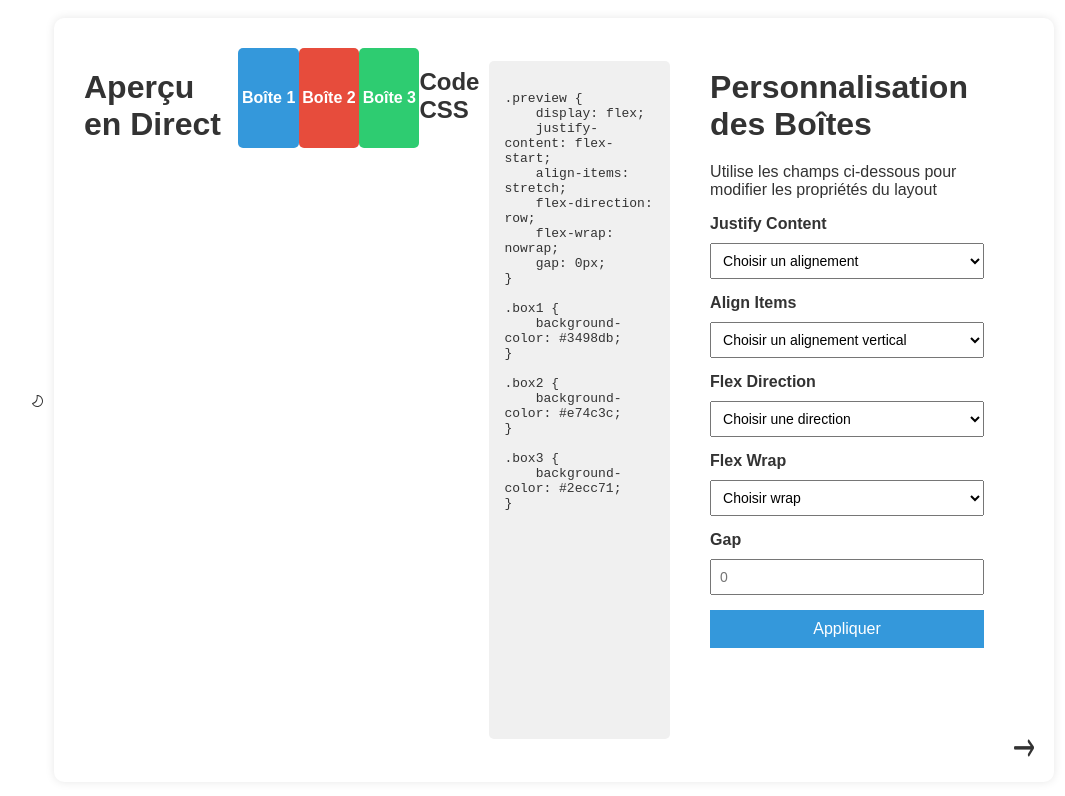
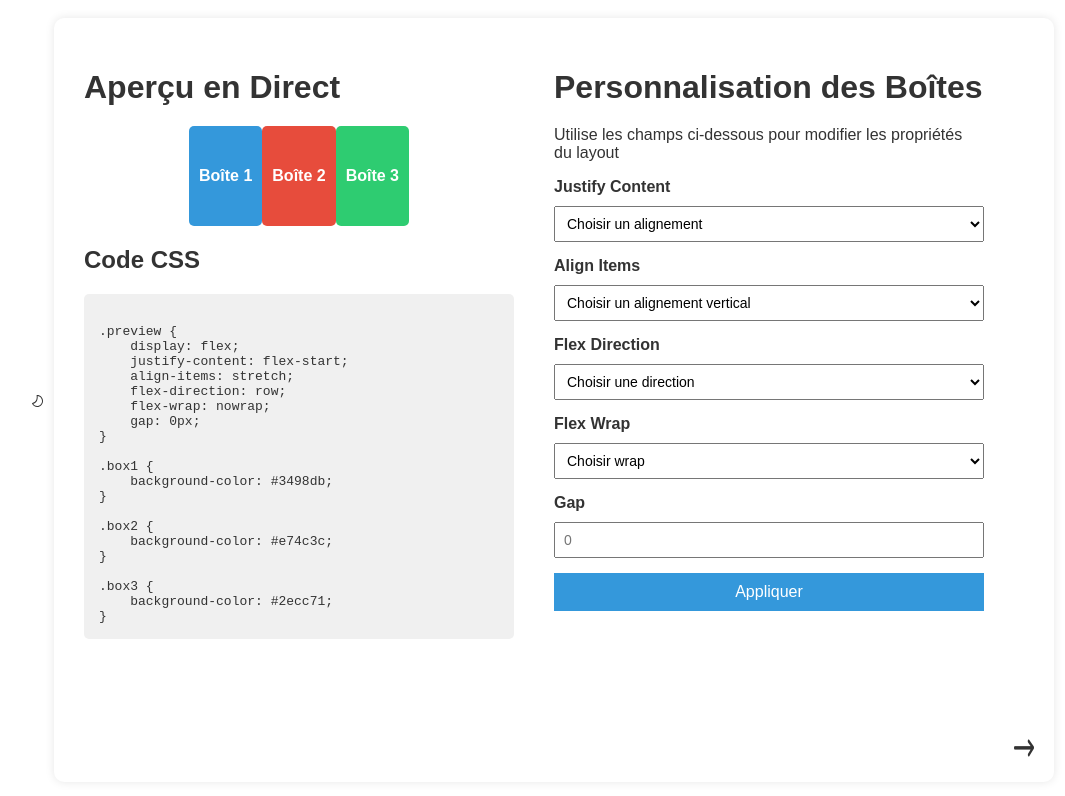
Before and after one commit to romaindenis1/CssEditor, a plain HTML site: page TestWeb/flexbox.html in a window 1280 px wide. Both pictures are taken after a click on the button "Appliquer". Shown: the whole page, without its empty margins (102-1167 px from the left). Drawn offline with Linux system fonts and the light colour scheme.

Commit message:
Code modification

```diff
--- a/TestWeb/flexbox.html
+++ b/TestWeb/flexbox.html
@@ -13,9 +13,11 @@
     <div class="container">
         <div class="preview">
             <h1>Aperçu en Direct</h1>
-            <div class="box box1">Boîte 1</div>
-            <div class="box box2">Boîte 2</div>
-            <div class="box box3">Boîte 3</div>
+            <div class="box-container">
+                <div class="box box1">Boîte 1</div>
+                <div class="box box2">Boîte 2</div>
+                <div class="box box3">Boîte 3</div>
+            </div>
             <h2>Code CSS</h2>
             <pre id="css-code">/* CSS généré automatiquement */</pre>
         </div>
@@ -77,7 +79,6 @@
             <button id="apply-styles">Appliquer</button>
         </div>
 
-
         <a href="index.html">
             <img class="fleche" src="arrow.webp" alt="fleche">
         </a>
--- a/TestWeb/js/flex.js
+++ b/TestWeb/js/flex.js
@@ -5,9 +5,8 @@ document.addEventListener("DOMContentLoaded", function() {
     const flexDirectionSelect = document.getElementById("flex-direction");
     const flexWrapSelect = document.getElementById("flex-wrap");
     const gapInput = document.getElementById("gap");
-    const previewContainer = document.querySelector(".preview");
+    const boxContainer = document.querySelector(".box-container");
     const cssCodeElement = document.getElementById("css-code");
-
 
     function applyLayoutStyles() {
         const justifyValue = justifySelect.value;
@@ -16,14 +15,12 @@ document.addEventListener("DOMContentLoaded", function() {
         const flexWrapValue = flexWrapSelect.value;
         const gapValue = gapInput.value;
 
-
-        previewContainer.style.display = "flex";
-        previewContainer.style.justifyContent = justifyValue || "flex-start";
-        previewContainer.style.alignItems = alignValue || "stretch";
-        previewContainer.style.flexDirection = flexDirectionValue || "row";
-        previewContainer.style.flexWrap = flexWrapValue || "nowrap";
-        previewContainer.style.gap = gapValue ? `${gapValue}px` : "0px";
-
+        boxContainer.style.display = "flex";
+        boxContainer.style.justifyContent = justifyValue || "flex-start";
+        boxContainer.style.alignItems = alignValue || "stretch";
+        boxContainer.style.flexDirection = flexDirectionValue || "row";
+        boxContainer.style.flexWrap = flexWrapValue || "nowrap";
+        boxContainer.style.gap = gapValue ? `${gapValue}px` : "0px";
 
         const cssCode = `
 .preview {
@@ -52,4 +49,15 @@ document.addEventListener("DOMContentLoaded", function() {
     applyButton.addEventListener("click", function() {
         applyLayoutStyles();
     });
+
+    document.getElementById('theme-toggle').addEventListener('click', function() {
+        document.body.classList.toggle('dark-mode');
+
+        const themeToggle = document.getElementById('theme-toggle');
+        if (document.body.classList.contains('dark-mode')) {
+            themeToggle.src = 'theme-light.svg';
+        } else {
+            themeToggle.src = 'theme-dark.svg';
+        }
+    });
 });
--- a/TestWeb/style/flex.css
+++ b/TestWeb/style/flex.css
@@ -39,7 +39,6 @@ body.dark-mode {
     gap: 20px;
     width: 90%;
     max-width: 1000px;
-
 }
 
 .editor, .preview {
@@ -114,6 +113,17 @@ pre {
     background-color: #2ecc71;
 }
 
+.box-container {
+    display: grid;
+    gap: 10px;
+    grid-template-columns: repeat(2, 1fr); /* Met 2 boîtes par ligne */
+    grid-template-rows: repeat(2, 1fr);    /* Met 2 lignes de boîtes */
+    justify-content: center; /* Centre le contenu horizontalement */
+    align-items: center;    /* Centre le contenu verticalement */
+    max-width: 220px;       /* Assure que les boîtes ne débordent pas */
+    margin: 0 auto;         /* Centre le conteneur de la grille */
+}
+
 @media screen and (max-width: 768px) {
     .container {
         flex-direction: column;
@@ -130,8 +140,9 @@ pre {
         width: 100%;
     }
 }
-.fleche{
+
+.fleche {
     width: 20px;
     height: 20px;
-margin-top: 700px;
+    margin-top: 700px;
 }
```
